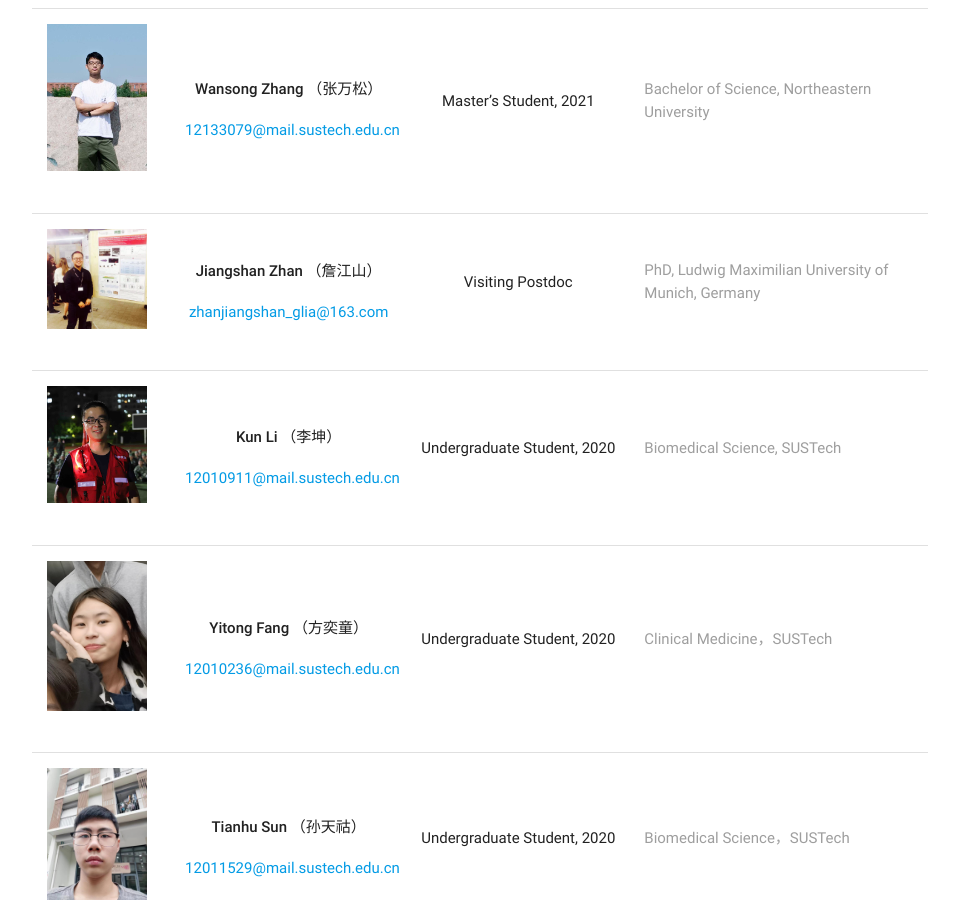
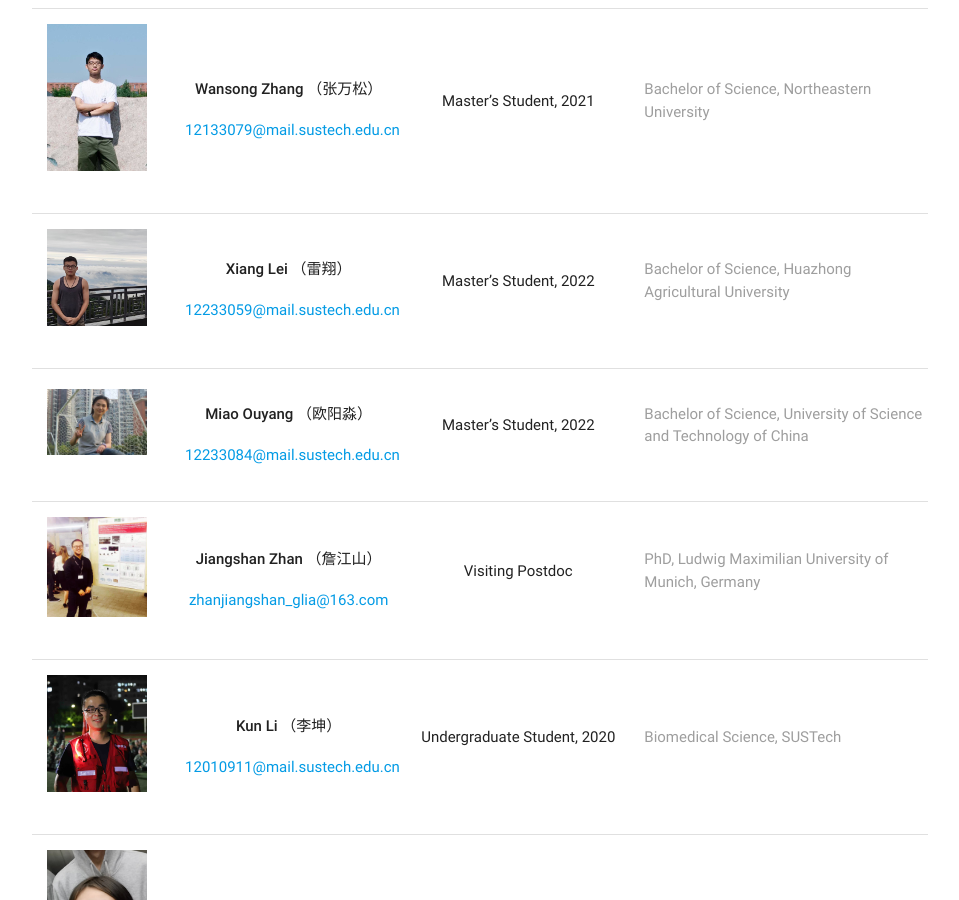
Before and after one commit to rltianlab/rltianlab.github.io, a Jekyll site: the page built from members/index.html, in a window 1280 px wide and 900 px high, scrolled down 2448 px. Shown: the whole window, without its empty margins (160-1119 px from the left). Built offline with Jekyll 4.4.1, drawn with Linux system fonts in a browser that asks for light colours.

Commit message:
Update members.yml

```diff
--- a/_data/members.yml
+++ b/_data/members.yml
@@ -64,6 +64,18 @@
   email: 12133079@mail.sustech.edu.cn
   background: Bachelor of Science, Northeastern University
 
+- name: Xiang Lei （雷翔）
+  image: /static/img/people/Xiang.jpeg
+  position: Master's Student, 2022
+  email: 12233059@mail.sustech.edu.cn
+  background: Bachelor of Science, Huazhong Agricultural University
+
+- name: Miao Ouyang （欧阳淼）
+  image: /static/img/people/Miao.jpeg
+  position: Master's Student, 2022
+  email: 12233084@mail.sustech.edu.cn
+  background: Bachelor of Science, University of Science and Technology of China
+
 - name: Jiangshan Zhan （詹江山）
   image: /static/img/people/Jiangshan.jpeg
   position: Visiting Postdoc
```
